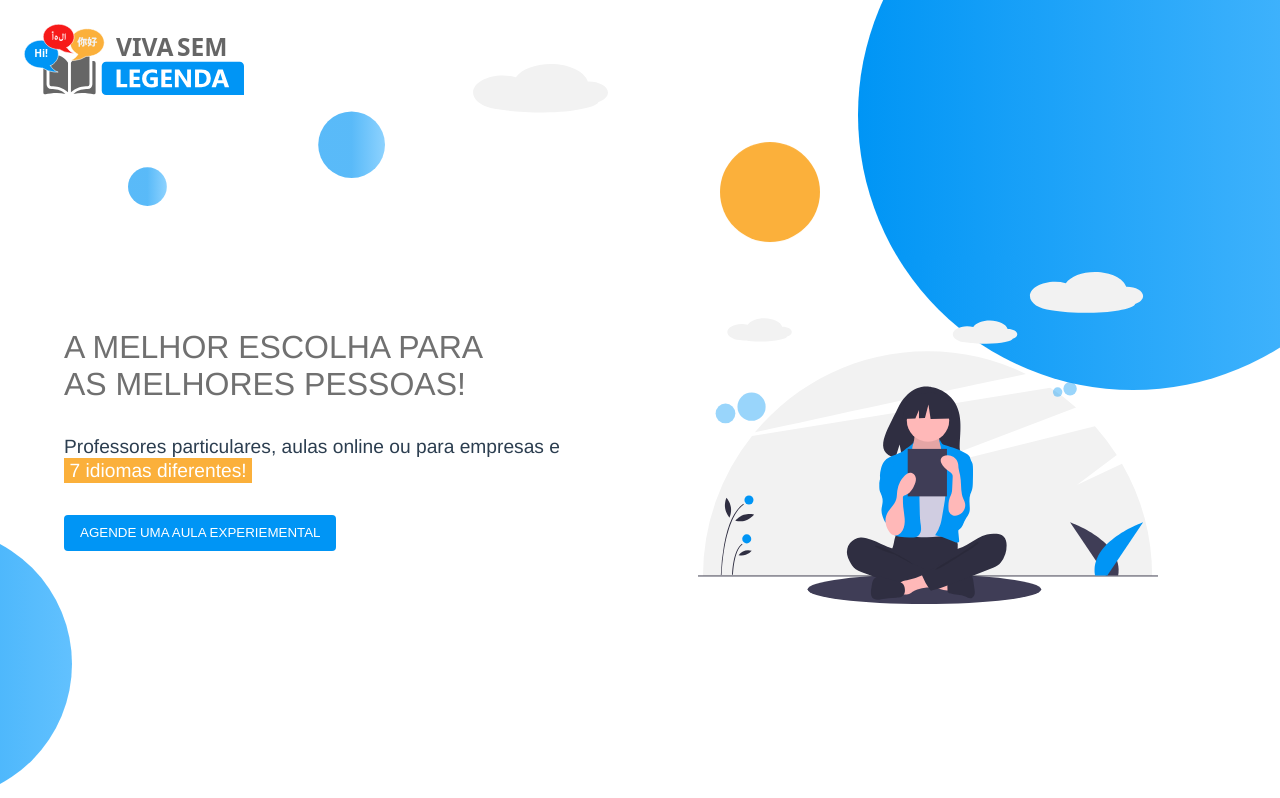
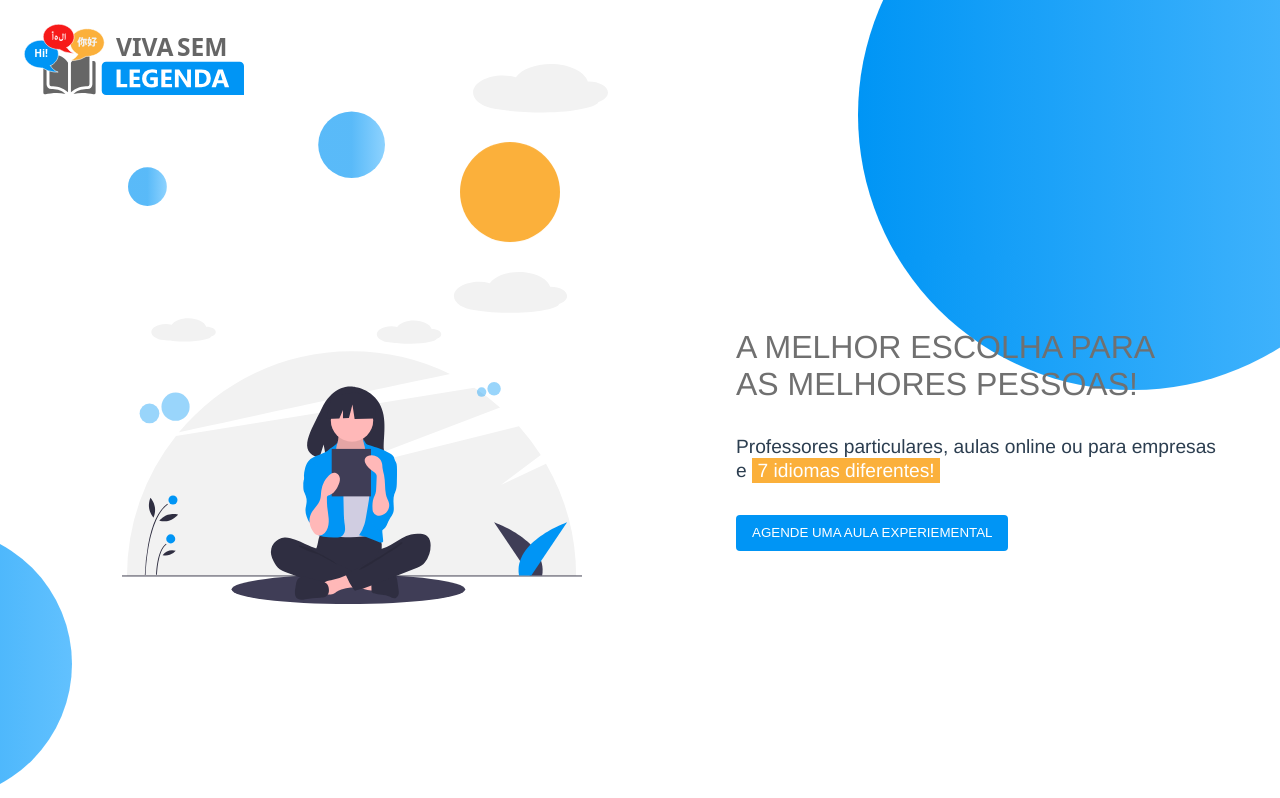
Before and after one commit to victormachadogp/vivasemlegenda-website-v2, a Vue app: page / in a window 1280 px wide. Shown: the top 798 px of the page. Built offline with nearby package versions, Linux system fonts and the light colour scheme.

Commit message:
Swapped hero content position

```diff
--- a/src/App.vue
+++ b/src/App.vue
@@ -5,9 +5,7 @@
 </template>
 
 <style lang="scss">
-
-body{
-
+body {
 }
 #app {
   font-family: "Avenir", Helvetica, Arial, sans-serif;
--- a/src/components/Hero.vue
+++ b/src/components/Hero.vue
@@ -4,9 +4,12 @@
     <img id="cloud-circles" src="assets/hero-cloud-circles.svg" />
     <div id="circle-sky"></div>
     <div class="container">
+      <div class="logo-container">
+        <div id="circle-sun" class="grow"></div>
+        <img id="main-art" src="assets/reading.svg" />
+      </div>
       <div class="content">
-        <h1>A MELHOR ESCOLHA PARA</h1>
-        <h1>AS MELHORES PESSOAS!</h1>
+        <h1>A MELHOR ESCOLHA PARA AS MELHORES PESSOAS!</h1>
         <p class="hero-summary">
           Professores particulares, aulas online ou para empresas e
           <span class="highlight">
@@ -16,10 +19,7 @@
         </p>
         <BaseButton>Agende uma aula experiemental</BaseButton>
       </div>
-      <div class="logo-container">
-        <div id="circle-sun" class="grow"></div>
-        <img id="main-art" src="assets/reading.svg" />
-      </div>
+
       <div id="circle-left"></div>
     </div>
     <!-- <img class="image-cover" src="assets/path-hero.svg" /> -->
@@ -64,11 +64,13 @@ export default {
   position: relative;
 }
 .content {
+  padding-left: 7.5vw;
   flex: 50%;
   text-align: left;
   align-self: center;
   animation: slideUp 1s forwards 0s ease;
 }
+
 .hero-summary {
   max-width: 31rem;
   margin: 2rem 0;
@@ -79,7 +81,6 @@ export default {
   width: 80%;
   max-width: 35rem;
   animation: slideUp 1s forwards 0s ease;
-
 }
 #circle-sky {
   content: "";
@@ -101,8 +102,8 @@ export default {
 #circle-left {
   position: absolute;
   content: "";
-  width: 35vw;
-  height: 35vw;
+  width: 27vw;
+  height: 27vw;
   max-width: 17rem;
   max-height: 17rem;
   background-image: linear-gradient(to right, #0095f5, #50bafe);
@@ -127,7 +128,7 @@ export default {
 
   position: absolute;
   top: -130px;
-  left: 80px;
+  right: 80px;
 
   animation: infinite-translate-y 3s infinite 0s ease-in-out;
 }
@@ -152,6 +153,7 @@ export default {
 h1 {
   color: #707070;
   font-weight: 100;
+  max-width: 28rem;
 }
 
 @keyframes slideUp {
```
